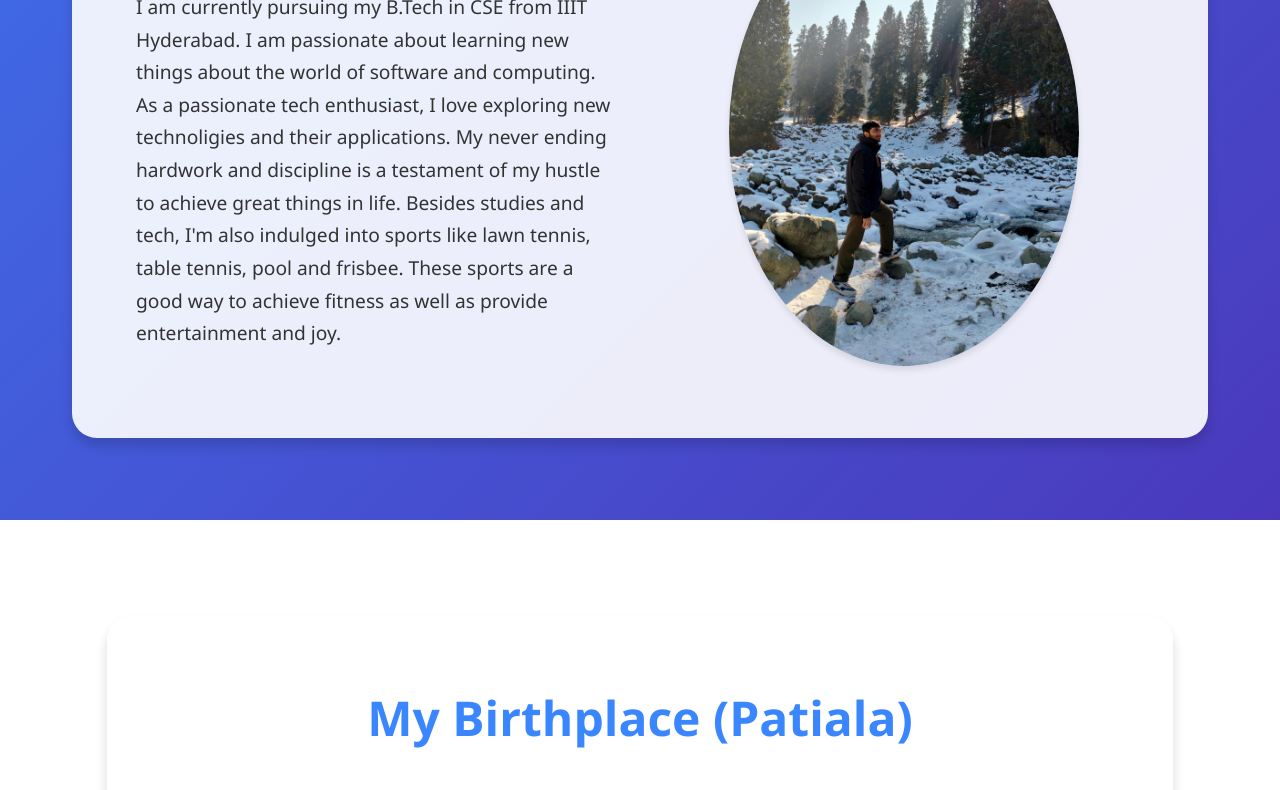
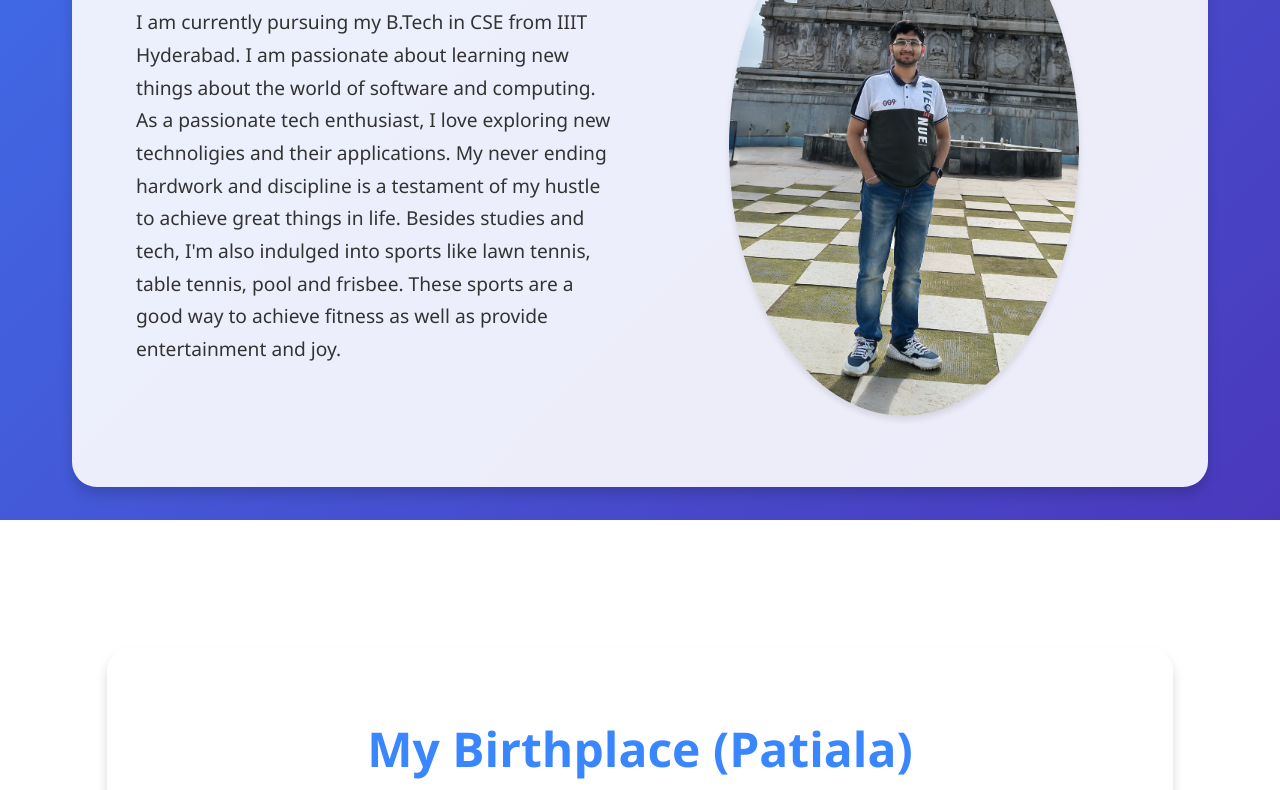
Before and after one commit to GamerShivek/personal-website, a plain HTML site: page index.html in a window 1280 px wide. Shown: the part 280-1070 px from the top of the page. Drawn offline with Linux system fonts and the light colour scheme.

Commit message:
change image

```diff
--- a/index.html
+++ b/index.html
@@ -639,7 +639,7 @@
               </p>
             </div>
             <div class="profile-image">
-              <img src="profile2.jpeg" alt="Shivek Gupta Profile Picture">
+              <img src="Profile3.jpeg" alt="Shivek Gupta Profile Picture">
             </div>
           </div>
         </div>
```
Also changed, not shown: Profile3.jpeg (added).
